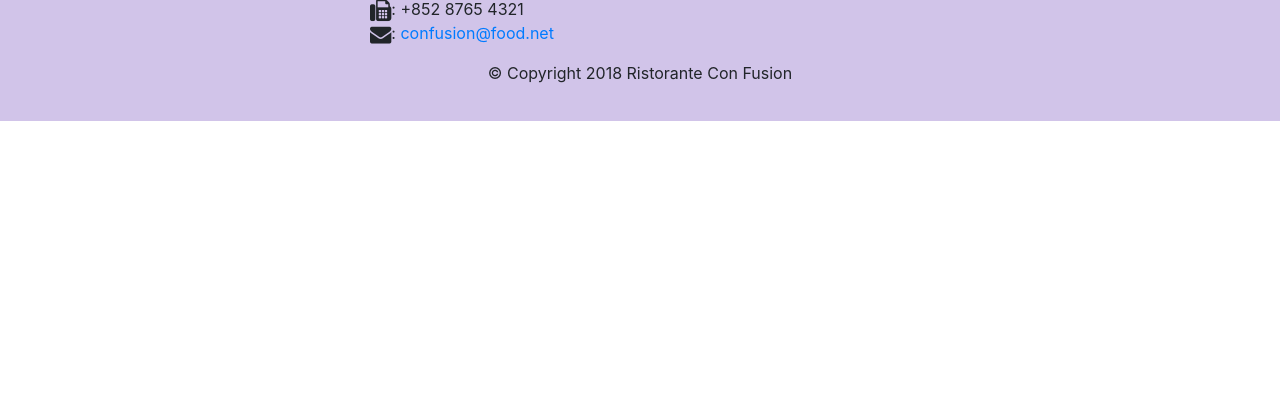
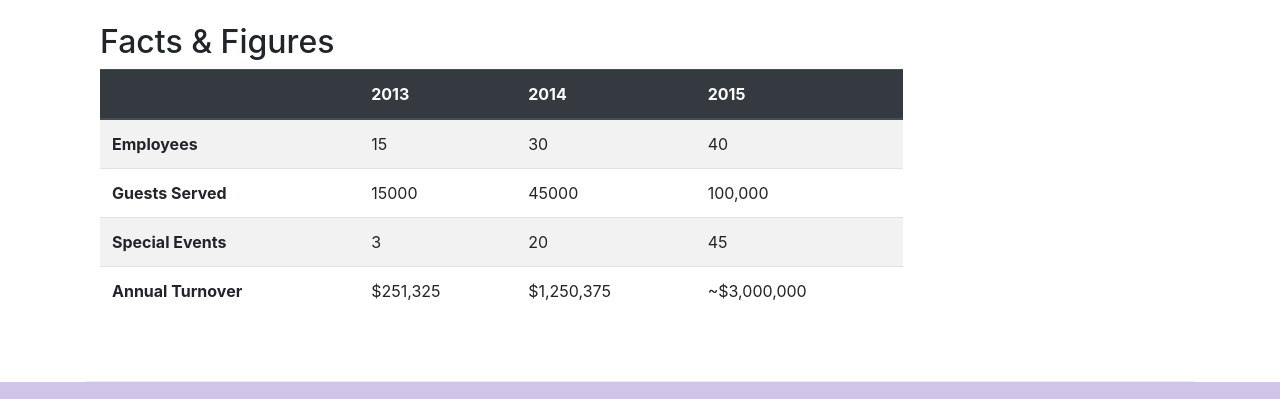
Before and after one commit to Nicky-09/bootstrap-basic, a website: page aboutus.html in a window 1280 px wide. Shown: the part 1705-2104 px from the top of the page. Before the commit the page ends 1826 px from the top, so only its background shows below. Drawn offline with nearby package versions, Linux system fonts and the light colour scheme.

Commit message:
tables and cards

```diff
--- a/aboutus.html
+++ b/aboutus.html
@@ -66,7 +66,32 @@
                 <p>Started in 2010, Ristorante con Fusion quickly established itself as a culinary icon par excellence in Hong Kong. With its unique brand of world fusion cuisine that can be found nowhere else, it enjoys patronage from the A-list clientele in Hong Kong.  Featuring four of the best three-star Michelin chefs in the world, you never know what will arrive on your plate the next time you visit us.</p>
                 <p>The restaurant traces its humble beginnings to <em>The Frying Pan</em>, a successful chain started by our CEO, Mr. Peter Pan, that featured for the first time the world's best cuisines in a pan.</p>
             </div>
-            <div>
+            <div class="col-sm">
+                <div class="card">
+                    <h3 class="card-header bg-primary text-white">Facts at a Glance</h3>
+                    <div class="card-body">
+                        <dl class="row">
+                            <dt class="col-6">Started</dt>
+                            <dd class="col-6">19 October 2020</dd>
+                            <dt class="col-6">Major Stake Holder</dt>
+                            <dd class="col-6">HK Fine Foods Inc.</dd>
+                            <dt class="col-6">Last Year's Turnover</dt>
+                            <dd class="col-6">$1,250,375</dd>
+                            <dt class="col-6">Employees</dt>
+                            <dd class="col-6">40</dd>
+                        </dl>
+                    </div>
+                </div>
+            </div>
+            <div class="col-12">
+                <div class="card card-body bg-light">
+                    <blockquote class="blockquote">
+                        <p class="mb=0">You Better cut the pizza in four pieces because I am not hungry enough to eat six</p>
+                        <footer class="blockquote-footer">Nikita Sharma,
+                            <cite title="Source Title">Wit and wisdom of Nikita Sharma</cite>
+                        </footer>
+                    </blockquote>
+                </div>
             </div>
         </div>
 
@@ -93,7 +118,50 @@
             </div>
             </div>
        </div>
-
+<div class="row row-content">
+   <div class="col-12 col-sm-9">
+       <h2>Facts &amp; Figures</h2>
+       <div class="table-responsive">
+        <table class="table table-striped">
+            <thead class="thead-dark">
+                <tr>
+                    <th>&nbsp;</th>
+                    <th>2013</th>
+                    <th>2014</th>
+                    <th>2015</th>
+                </tr>
+            </thead>
+            <tbody>
+                <tr>
+                    <th>Employees</th>
+                    <td>15</td>
+                    <td>30</td>
+                    <td>40</td>
+                </tr>
+                <tr>
+                    <th>Guests Served</th>
+                    <td>15000</td>
+                    <td>45000</td>
+                    <td>100,000</td>
+                </tr>
+                <tr>
+                    <th>Special Events</th>
+                    <td>3</td>
+                    <td>20</td>
+                    <td>45</td>
+                </tr>
+                <tr>
+                    <th>Annual Turnover</th>
+                    <td>$251,325</td>
+                    <td>$1,250,375</td>
+                    <td>~$3,000,000</td>
+                </tr>
+            </tbody>
+        </table>
+    </div>
+    </div>
+   <div class="col-12 col-sm-3"></div>
+</div>
     </div>
 
     <footer class="footer">
```
